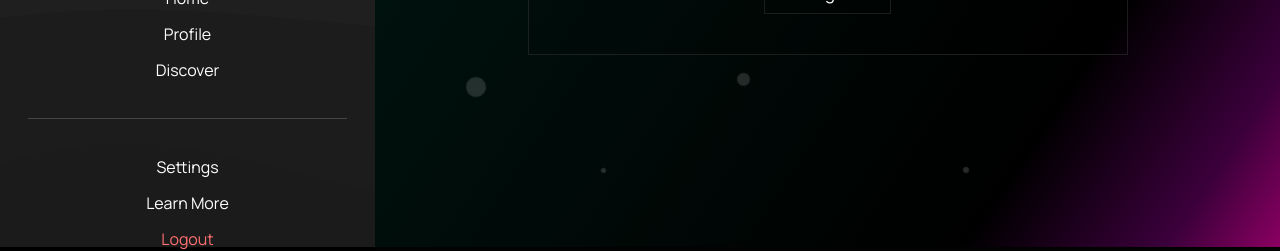
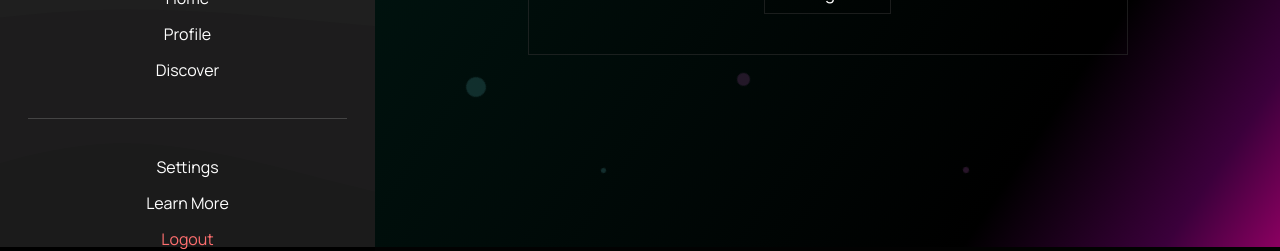
Before and after one commit to TDG-Org/Statue-Status, a React (Create React App) app in the folder client/: page /login in a window 1280 px wide. Shown: the part 553-804 px from the top of the page. Built offline with nearby package versions, Linux system fonts and the light colour scheme.

Commit message:
changed the colors of the floating flares

```diff
--- a/client/src/sass/components/Flares.scss
+++ b/client/src/sass/components/Flares.scss
@@ -30,7 +30,7 @@
     list-style: none;
     position: absolute;
     border-radius: 50% !important;
-    background: rgba(255, 255, 255, 0.2);
+    background: rgba(118, 244, 255, 0.2);
     animation: animate 25s linear infinite;
 
   }
@@ -56,6 +56,8 @@
     width: 12px;
     height: 12px;
     animation-delay: 4s;
+    background: rgba(248, 118, 255, 0.2);
+
   }
 
   .flares li:nth-child(4) {
@@ -64,6 +66,7 @@
     height: 13px;
     animation-delay: 0s;
     animation-duration: 18s;
+    background: rgba(248, 118, 255, 0.2);
   }
 
   .flares li:nth-child(5) {
@@ -71,6 +74,7 @@
     width: 6px;
     height: 6px;
     animation-delay: 0s;
+    background: rgba(248, 118, 255, 0.2);
   }
 
   .flares li:nth-child(6) {
@@ -78,6 +82,7 @@
     width: 8px;
     height: 8px;
     animation-delay: 3s;
+    background: rgba(248, 118, 255, 0.2);
   }
 
   .flares li:nth-child(7) {
@@ -93,6 +98,7 @@
     height: 19px;
     animation-delay: 15s;
     animation-duration: 45s;
+    background: rgba(248, 118, 255, 0.2);
   }
 
   .flares li:nth-child(9) {
@@ -109,6 +115,7 @@
     height: 19px;
     animation-delay: 0s;
     animation-duration: 11s;
+    background: rgba(248, 118, 255, 0.2);
   }
 }
 
```
